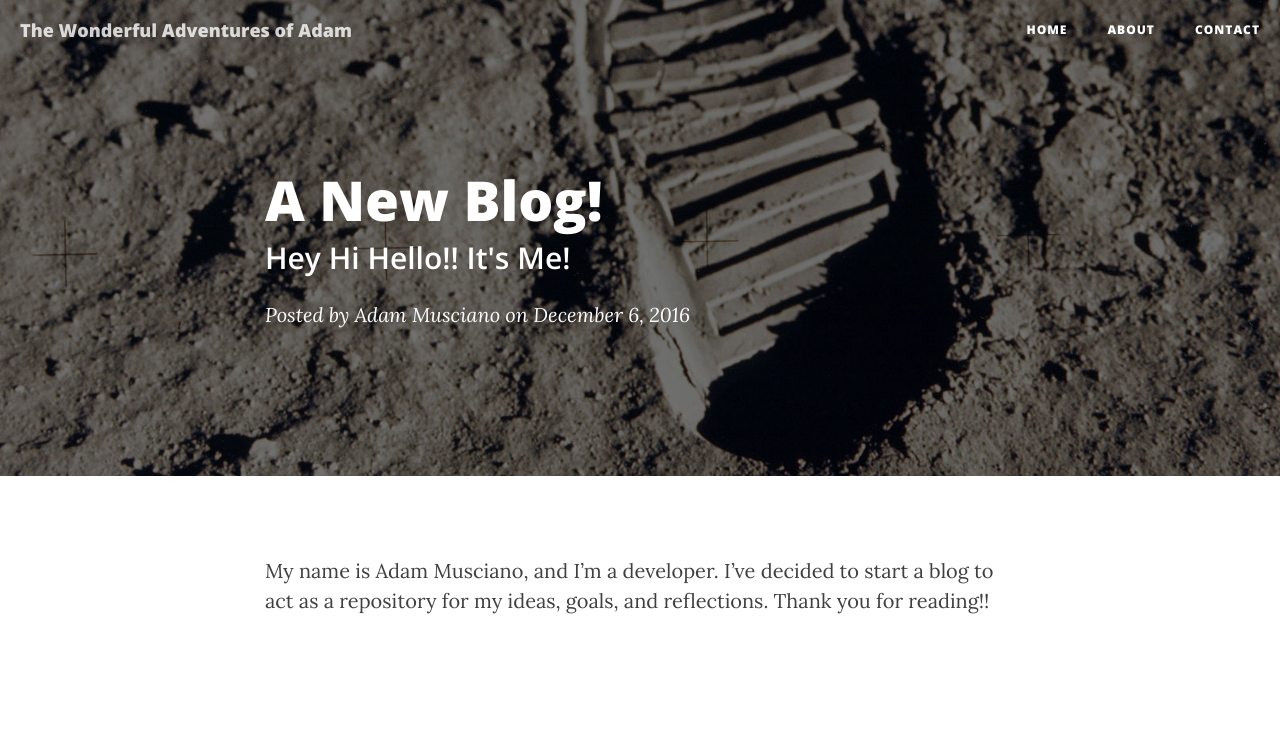
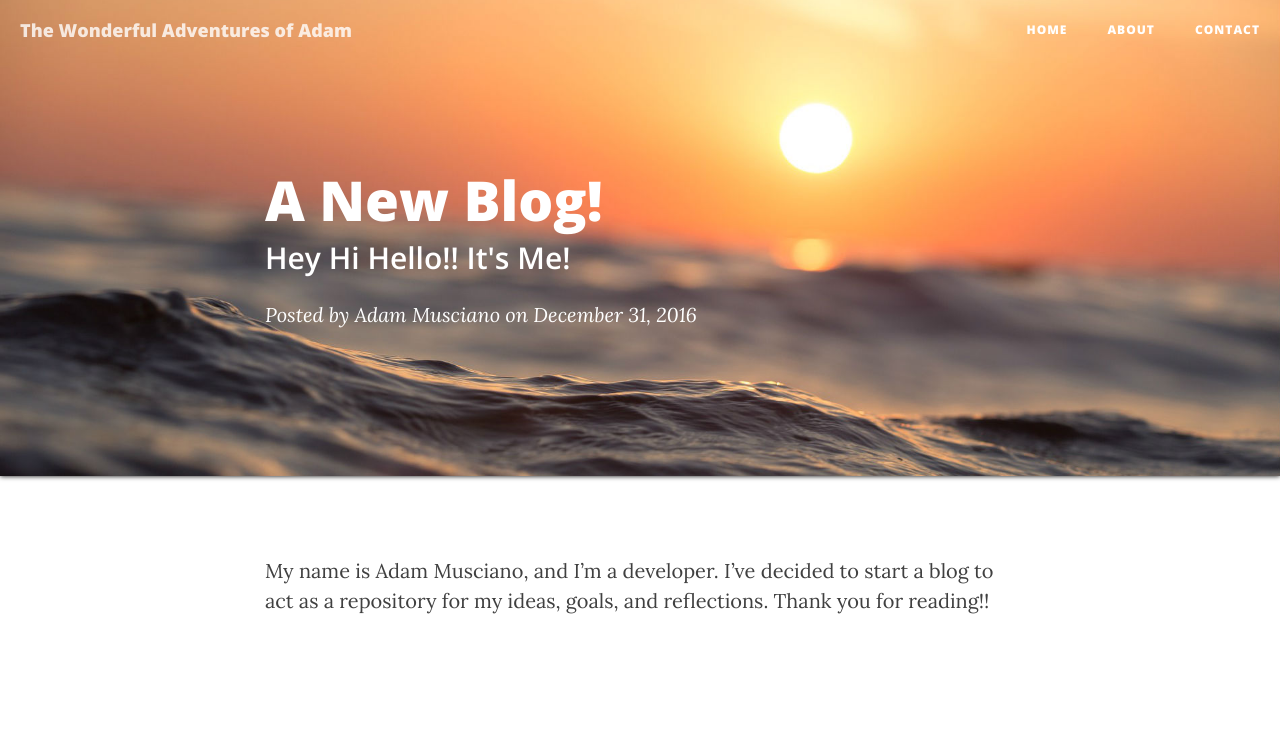
Before and after one commit to needmorecowbell/needmorecowbell.github.io, a Jekyll site: the page built from _posts/2016-12-31-making-a-blog.markdown, in a window 1280 px wide. Shown: the top 734 px of the page. Built offline with Jekyll 4.4.1, drawn with Linux system fonts in a browser that asks for light colours; nearby versions of some CDN libraries; some of the changed text lies outside the part shown.

Commit message:
Post layout header style, picture additions, and unpublished post

```diff
--- a/_posts/2016-12-07-future-of-vr.markdown
+++ b/_posts/2016-12-07-future-of-vr.markdown
@@ -4,7 +4,7 @@ title:  "On the Future of VR"
 subtitle:   "It's looking \"too\" good"
 
 author:     "Adam Musciano"
-header-img: "img/post-bg-06.jpg"
+header-img: "img/post-bg-01.jpg"
 ---
 
 
--- a/_posts/2016-12-06-making-a-blog.markdown
+++ b/_posts/2016-12-31-making-a-blog.markdown
@@ -4,7 +4,7 @@ title:  "A New Blog!"
 subtitle: "Hey Hi Hello!! It's Me!"
 
 author:     "Adam Musciano"
-header-img: "img/post-bg-05.jpg"
+header-img: "img/post-bg-00.jpg"
 ---
 
 My name is Adam Musciano, and I'm a developer. I've decided to start a blog to act as a repository for my ideas,
@@ -14,5 +14,5 @@ goals, and reflections. Thank you for reading!!
 <br>
 
 <div style="text-align:center;">
-  <iframe width="560" height="315" src="https://www.youtube.com/embed/drXNPy23Xco" frameborder="0" allowfullscreen></iframe>
+    <iframe src="//giphy.com/embed/3o7TKnqKj5vE0kC0ik?html5=true" width="480" height="330" frameBorder="0" class="giphy-embed" allowFullScreen></iframe>
 </div>
--- a/css/clean-blog.css
+++ b/css/clean-blog.css
@@ -137,6 +137,7 @@ hr.small {
   background: no-repeat center center;
   background-color: #808080;
   background-attachment: scroll;
+  box-shadow: 0px 0px 5px 0px black;
   -webkit-background-size: cover;
   -moz-background-size: cover;
   background-size: cover;
@@ -148,7 +149,9 @@ hr.small {
 .intro-header .page-heading {
   padding: 100px 0 50px;
   color: white;
+
 }
+
 @media only screen and (min-width: 768px) {
   .intro-header .site-heading,
   .intro-header .post-heading,
```
Also changed, not shown: _drafts/on-the-future-of-apps.md (+1 -1 lines), img/post-bg-00.jpg (added), img/post-bg-01.jpg, img/post-bg-02.jpg.
